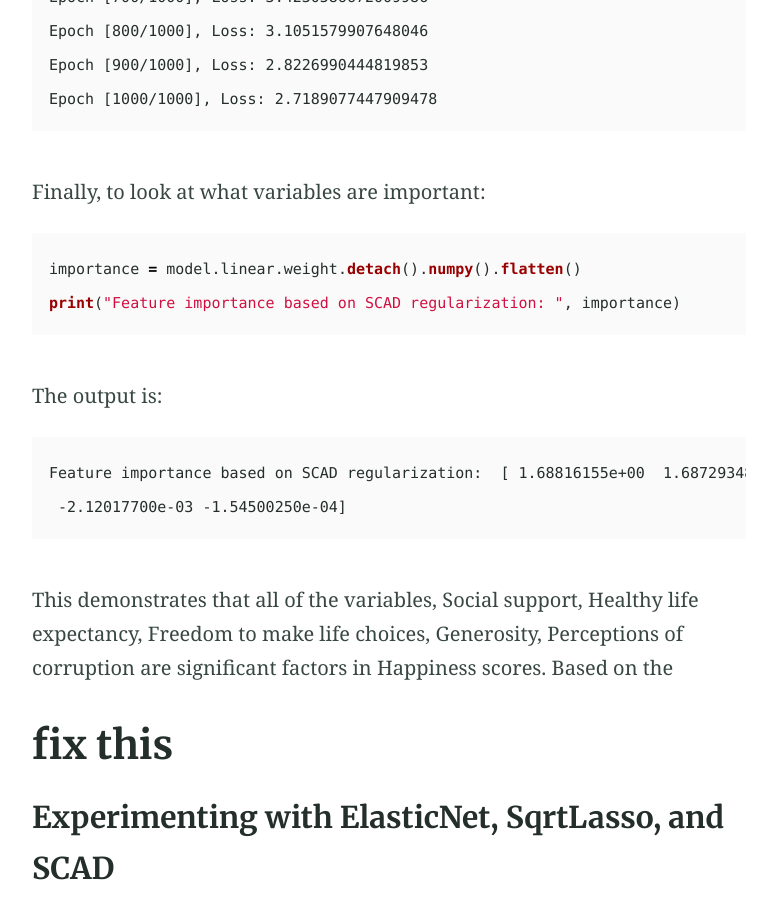
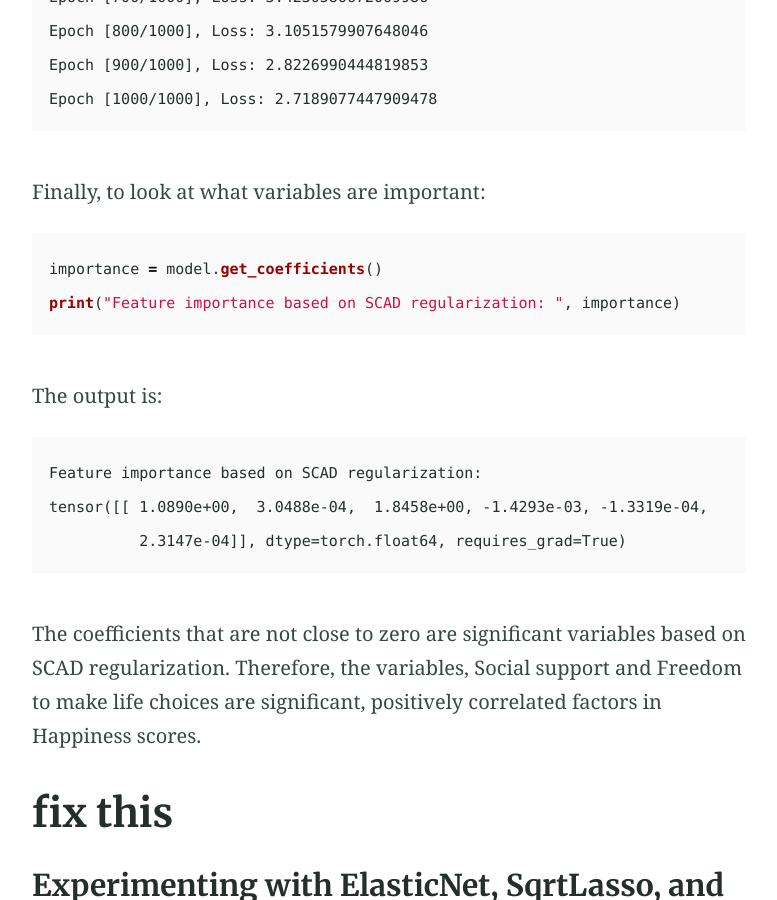
Before and after one commit to emxee333/data-440-capstone, a Jekyll site: the page built from _posts/2024-10-14-scadpenalty.md, in a window 1280 px wide and 900 px high, scrolled down 6235 px. Shown: the whole window, without its empty margins (251-1028 px from the left). Built offline with Jekyll 4.4.1, drawn with Linux system fonts in a browser that asks for light colours; formulas are drawn with MathJax 3; some of the changed text lies outside the part shown.

Commit message:
Update 2024-10-14-scadpenalty.md

````diff
--- a/_posts/2024-10-14-scadpenalty.md
+++ b/_posts/2024-10-14-scadpenalty.md
@@ -180,22 +180,24 @@ Epoch [1000/1000], Loss: 2.7189077447909478
 
 Finally, to look at what variables are important:
 ```python
-importance = model.linear.weight.detach().numpy().flatten()
+importance = model.get_coefficients()
 print("Feature importance based on SCAD regularization: ", importance)
 ```
 
 The output is:
 
 ```
-Feature importance based on SCAD regularization:  [ 1.68816155e+00  1.68729348e-04  6.36770909e-04  4.14120192e-03
- -2.12017700e-03 -1.54500250e-04]
+Feature importance based on SCAD regularization:
+tensor([[ 1.0890e+00,  3.0488e-04,  1.8458e+00, -1.4293e-03, -1.3319e-04,
+          2.3147e-04]], dtype=torch.float64, requires_grad=True)
 ```
+The coefficients that are not close to zero are significant variables based on SCAD regularization.
+Therefore, the variables, Social support and Freedom to make life choices are significant, positively correlated factors in Happiness scores.
 
-This demonstrates that all of the variables, Social support, Healthy life expectancy, Freedom to make life choices, Generosity, Perceptions of corruption are significant factors in Happiness scores. Based on the
 # **fix this**
 
 ### Experimenting with ElasticNet, SqrtLasso, and SCAD
-Let's generate 200 data sets where the input features have a strong correlation structure and apply ElasticNet, SqrtLasso and SCAD to check which method produces the best approximation of an ideal solution. I'll use a "betastar" you design with a sparsity pattern of your choice.
+Let's generate 200 data sets where the input features have a strong correlation structure and apply ElasticNet, SqrtLasso and SCAD to check which method produces the best approximation of an ideal solution. I'll use a "betastar"  with a sparsity pattern of my choice.
 
 #### ElasticNet
 ```python
````
